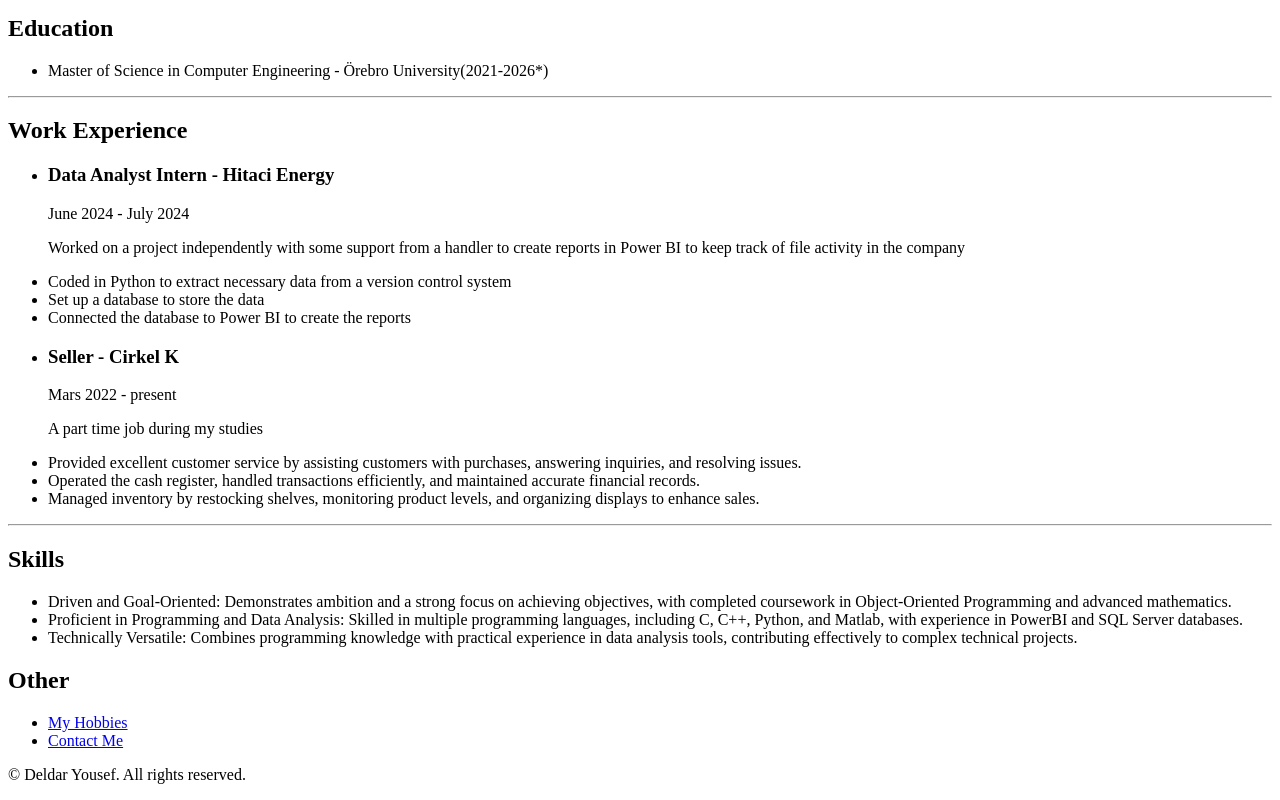
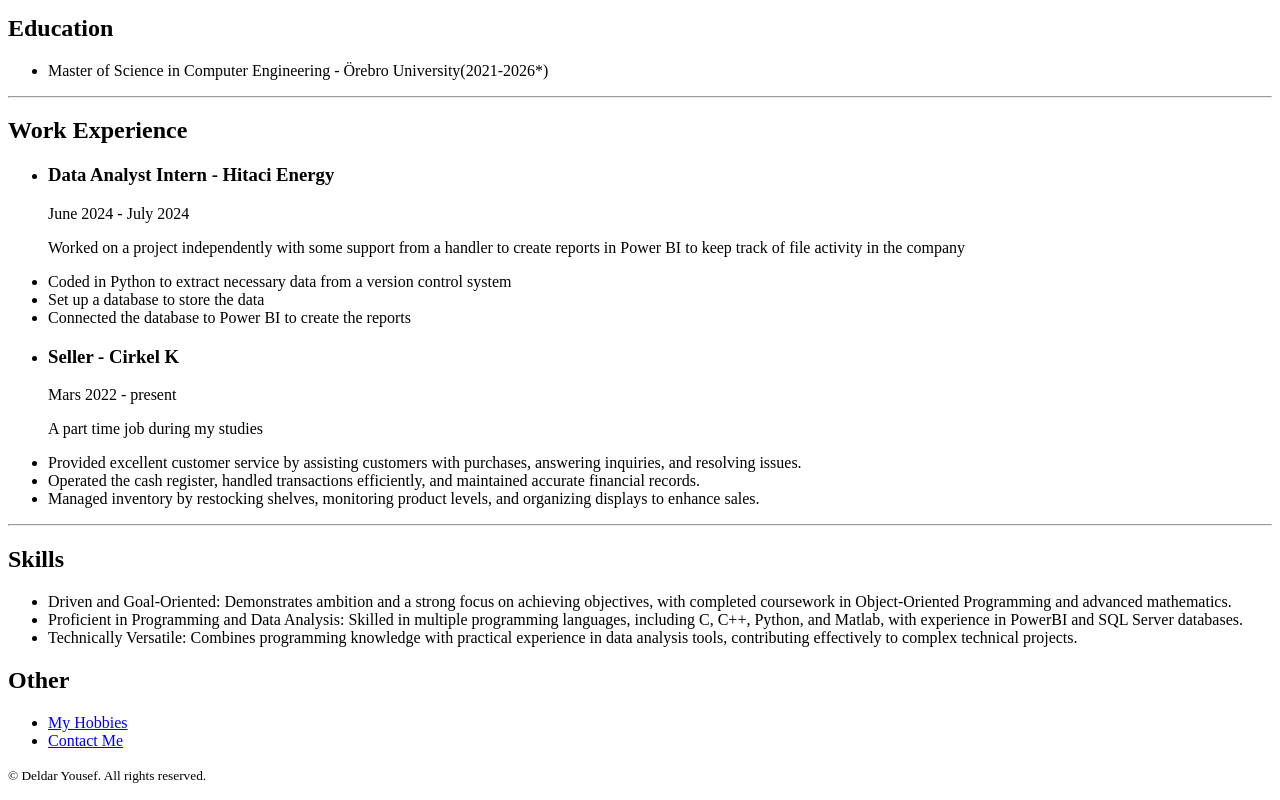
Before and after one commit to Deldar10/Online-Resume, a plain HTML site: page index.html in a window 1280 px wide. Shown: the part 560-1360 px from the top of the page. Drawn offline with Linux system fonts and the light colour scheme.

Commit message:
Update index.html

```diff
--- a/index.html
+++ b/index.html
@@ -55,7 +55,7 @@
     <h2>Other</h2>
     <ul><li><a href="./Hobbies.html">My Hobbies</a></li>
     <li><a href="./Contact.html">Contact Me</a></li></ul>
-    <footer><p>© Deldar Yousef. All rights reserved.</p></footer>
+    <footer><small>© Deldar Yousef. All rights reserved.</small></footer>
   </body>
 
 </html>
```
